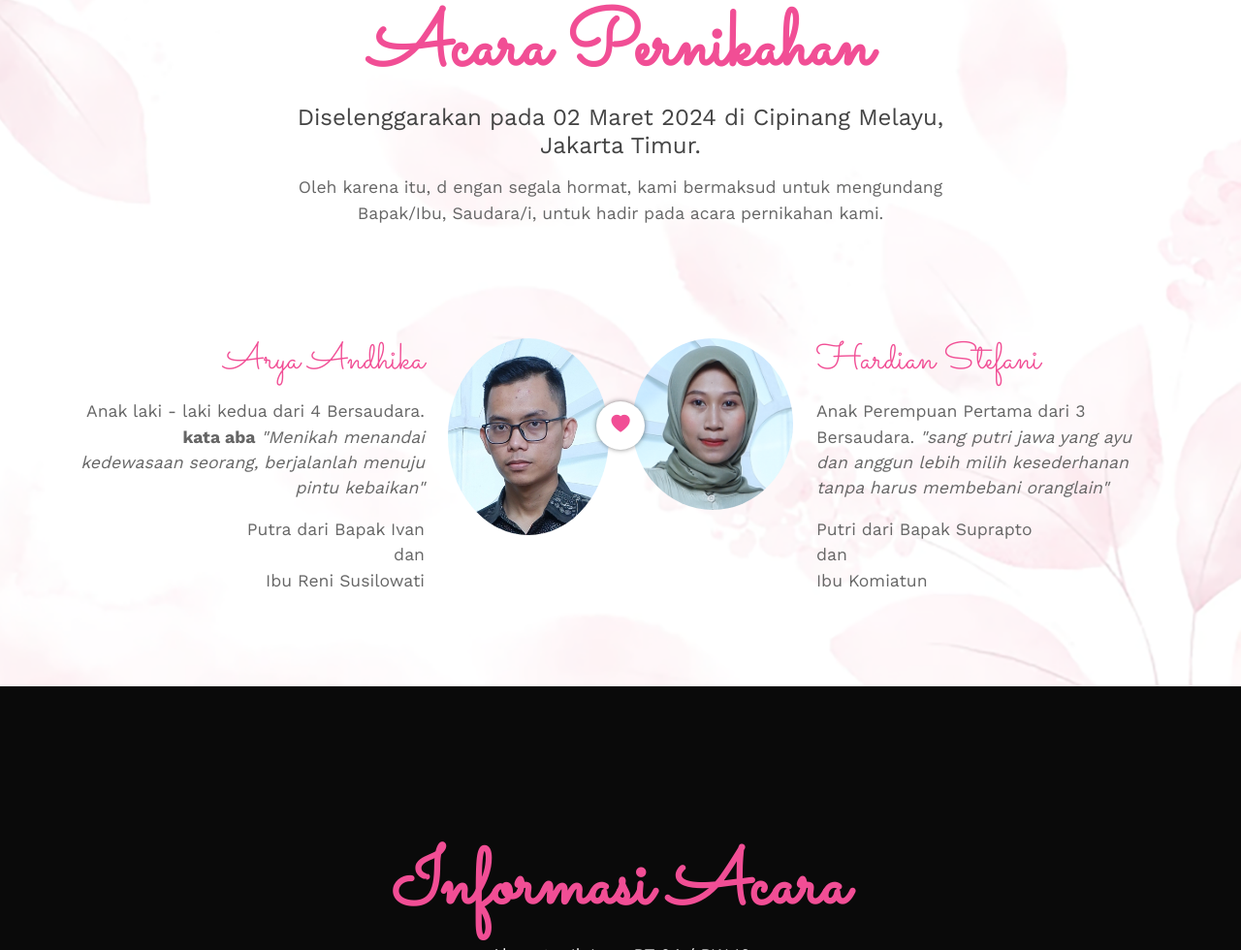
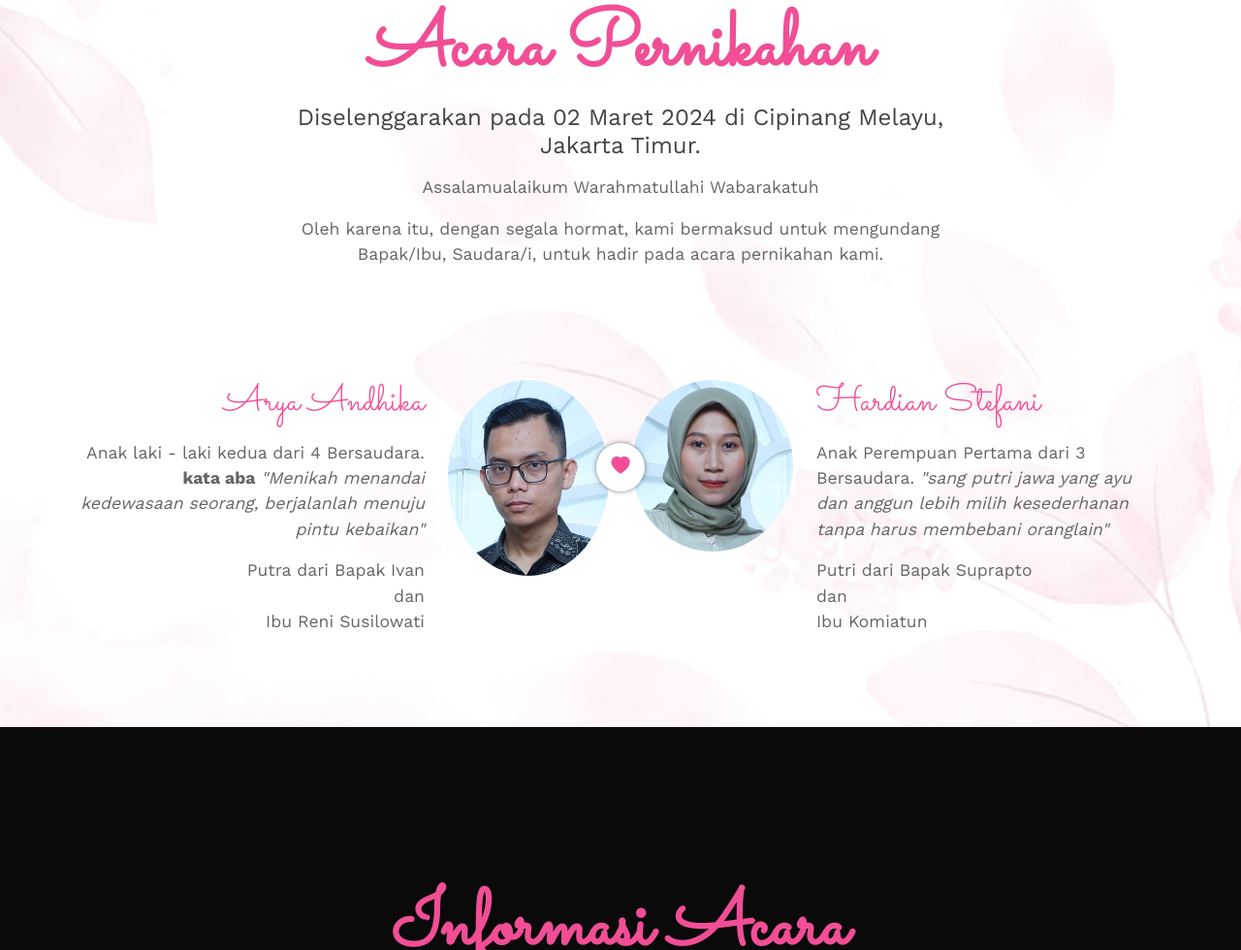
Before and after one commit to Aryaandhika/MyWedding-Ardi, a plain HTML site: page index.html in a window 1280 px wide. Shown: the part 1044-2024 px from the top of the page at 97% size. Drawn offline with nearby package versions, Linux system fonts and the light colour scheme; some packages are replaced by stand-ins of ours; a script that the page names is missing.

Commit message:
Update index.html

```diff
--- a/index.html
+++ b/index.html
@@ -70,7 +70,8 @@
         <div class="col-md-8 text-center">
           <h2>Acara Pernikahan</h2>
           <h3>Diselenggarakan pada 02 Maret 2024 di Cipinang Melayu, Jakarta Timur.</h3>
-          <p>Oleh karena itu, d engan segala hormat, kami bermaksud untuk mengundang Bapak/Ibu, Saudara/i, untuk hadir
+          <p>Assalamualaikum Warahmatullahi Wabarakatuh</p>
+          <p>Oleh karena itu, dengan segala hormat, kami bermaksud untuk mengundang Bapak/Ibu, Saudara/i, untuk hadir
             pada acara pernikahan kami. </p>
         </div>
       </div>
```
